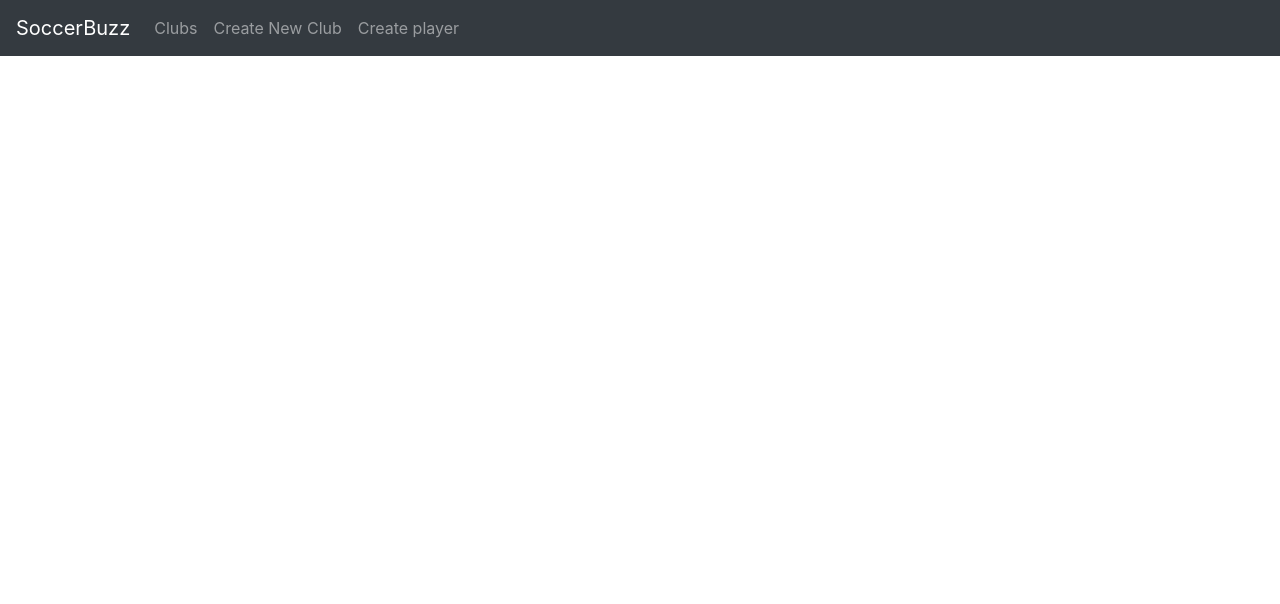
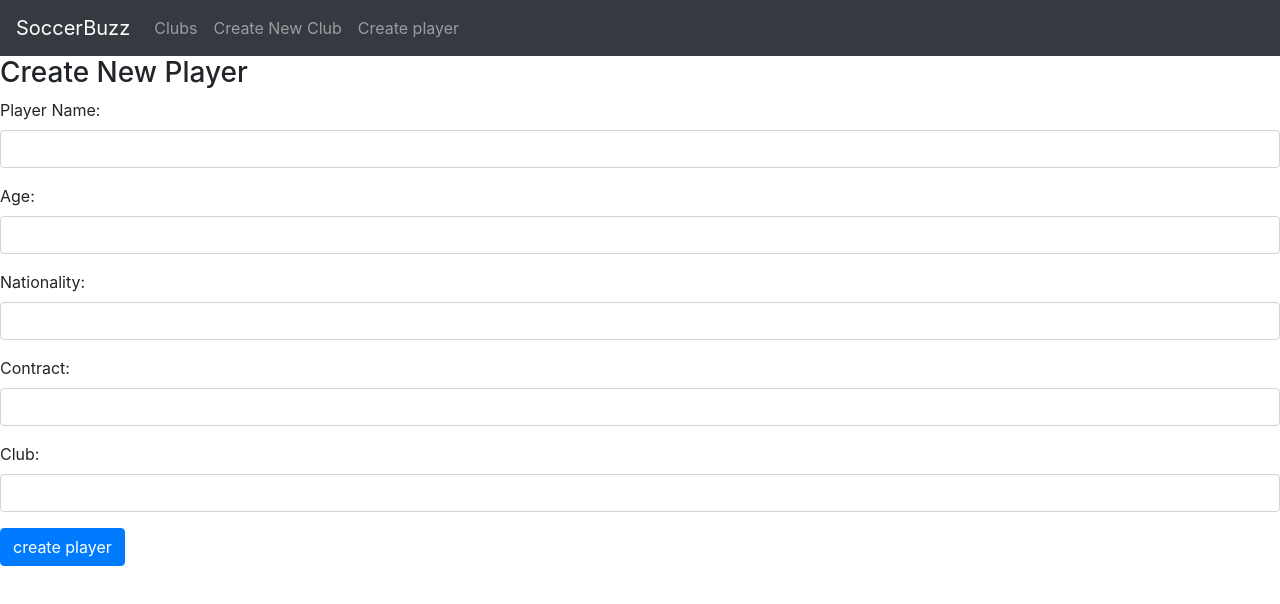
Before and after one commit to Karthik781/SoccerBuzz, a React (Create React App) app: page /clubs/1/player in a window 1280 px wide. Shown: the top 604 px of the page. Built offline with nearby package versions, Linux system fonts and the light colour scheme.

Commit message:
add create player component

```diff
--- a/src/App.js
+++ b/src/App.js
@@ -9,6 +9,7 @@ import ClubsList from "./components/clubs-list.component"
 import EditClub from "./components/edit-club.component"
 import CreateClub from "./components/create-club.component"
 import Playerslist from "./components/player-list.component"
+import CreatePlayer from "./components/create-player.component"
 
 function App() {
   return (
@@ -20,6 +21,7 @@ function App() {
       <Route path = "/clubs/edit/:id" component = {EditClub} />
       <Route path = "/clubs/create" component = {CreateClub} />
       <Route path = "/clubs/players" component ={Playerslist} />
+      <Route path = "/clubs/:id/player" component ={CreatePlayer} />
     </Router>
   </div>
   );
--- a/src/components/clubs-list.component.js
+++ b/src/components/clubs-list.component.js
@@ -1,10 +1,15 @@
 import React , { Component} from "react"
-import { Link } from 'react-router-dom'
+import { Link,Route } from 'react-router-dom'
 import axios from 'axios'
+import CreatePlayer from './create-player.component';
 
-const ClubView = props => (
+const ClubView = props => {
+    const id = props.club._id;
+    return(
         <tr>
-        <td>{props.club.clubname}</td>
+            <td>
+                <Link to = {"/clubs/"+id+"/player"}>{props.club.clubname}</Link>
+            </td>
             <td>{props.club.shortname}</td>
             <td>{props.club.founded}</td>
             <td>{props.club.country}</td>
@@ -15,6 +20,7 @@ const ClubView = props => (
             <td>{props.club.league}</td>
         </tr>
     )
+}
 
 export default class ClubsList extends Component {
 
--- /dev/null
+++ b/src/components/create-player.component.js
@@ -0,0 +1,77 @@
+import React , { Component} from "react"
+
+export default class CreatePlayer extends Component {
+
+    constructor(props){
+        super(props);
+
+
+        this.state = {
+            playername : '',
+            age : '',
+            nationality: '',
+            contract:'',
+            club:'',
+            club_id:'',
+        }
+    }
+
+    render(){
+        return(
+            <div>
+                <h3>Create New Player</h3>
+                <form onSubmit = {this.onSubmit} >
+                    <div className = "form-group">
+                        <label>Player Name: </label>
+                        <input type = "text"
+                            required
+                            className="form-control"
+                            value = {this.state.playername}
+                            onChange = {this.onChangePlayerName}
+                        />
+                    </div>
+                    <div className = "form-group">
+                        <label>Age: </label>
+                        <input type = "text"
+                            required
+                            className="form-control"
+                            value = {this.state.age}
+                            onChange = {this.onChangeAge}
+                        />
+                    </div>
+                    <div className = "form-group">
+                        <label>Nationality: </label>
+                        <input type = "text"
+                            className="form-control"
+                            value = {this.state.nationality}
+                            onChange = {this.onChangeNationality}
+                        />
+                    </div>
+                    <div className = "form-group">
+                        <label>Contract: </label>
+                        <input type = "text"
+                            required
+                            className="form-control"
+                            value = {this.state.contract}
+                            onChange = {this.onChangeContract}
+                        />
+                    </div>
+                    <div className = "form-group">
+                        <label>Club: </label>
+                        <input type = "text"
+                            required
+                            className="form-control"
+                            value = {this.state.club}
+                            onChange = {this.onChangeClub}
+                        />
+                    </div>
+                    <div className="form-group">
+                        <input type="submit" value = "create player" className = "btn btn-primary" />
+                    </div>
+                </form>
+
+            </div>
+
+        )
+    }
+}
```
Also changed, not shown: 2 other files (tests, documents, lock files or other folders). Lines whose indentation alone changed are shown as unchanged.
